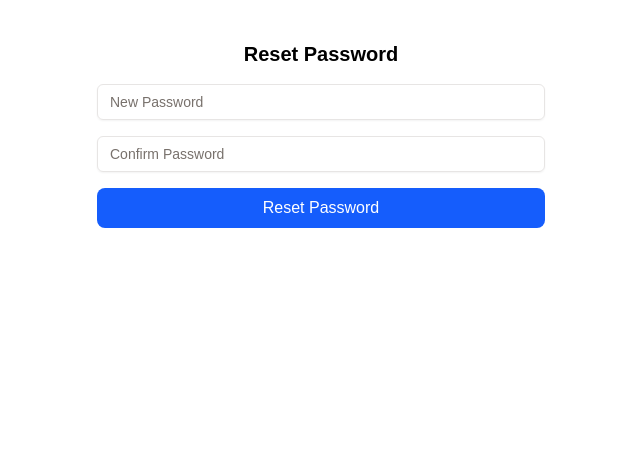
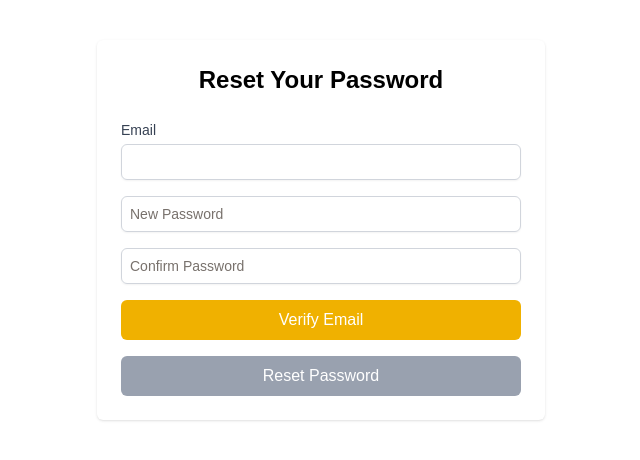
Before and after one commit to rishish2712/ECOM_SUB-, a Next.js app: page /reset-password in a window 1280 px wide. Shown: the top 460 px of the page, without its empty margins (319-959 px from the left). Built offline with nearby package versions, Linux system fonts and the light colour scheme; no server answers; what @next/env, razorpay would draw is missing.

Commit message:
shome changes

```diff
--- a/app/api/request-password-reset/route.ts
+++ b/app/api/request-password-reset/route.ts
@@ -40,8 +40,7 @@ export async function POST(req: Request) {
           <div style="font-family: Arial, sans-serif; text-align: center;">
     <h2>🔒 Reset Your Password</h2>
     <p>Hello,</p>
-    <p>We received a request to reset your password. Use the code below to proceed:</p>
-    <h3 style="color: blue; font-size: 24px;">${resetToken}</h3>
+    <p>We received a request to reset your password.If this is not you then communicate to support team. </p>
     <p>Or click the button below:</p>
     <a href="${process.env.NEXT_PUBLIC_APP_URL}/reset-password?token=${resetToken}"
        style="display: inline-block; padding: 12px 24px; color: white; background-color: #007bff;
--- a/app/api/sendVerificationCode/route.ts
+++ b/app/api/sendVerificationCode/route.ts
@@ -34,7 +34,7 @@ export async function POST(req: Request) {
     return NextResponse.json({ error: 'Email is required' }, { status: 400 });
   }
 
-  console.log(' Current verification codes:', Object.fromEntries(verificationCodes));
+
 
   const transporter = nodemailer.createTransport({
     service: 'gmail',
--- a/app/reset-password/page.tsx
+++ b/app/reset-password/page.tsx
@@ -1,73 +1,129 @@
 "use client";
 
-import { useState } from "react";
-import { useSearchParams, useRouter } from "next/navigation";
+import { useEffect, useState } from "react";
+import { useRouter, useSearchParams } from "next/navigation";
 import { Input } from "@/components/ui/input";
 import { toast } from "react-hot-toast";
 
-export default function ResetPassword() {
+export default function ResetPasswordPage() {
+  const router = useRouter();
   const searchParams = useSearchParams();
-  const router = useRouter();
-  const token = searchParams.get("token"); // Get token from URL
 
+  const [email, setEmail] = useState("");
+  const [isVerified, setIsVerified] = useState(false);
   const [password, setPassword] = useState("");
   const [confirmPassword, setConfirmPassword] = useState("");
-  const [loading, setLoading] = useState(false);
+  const [isSubmitting, setIsSubmitting] = useState(false);
 
-  const handleSubmit = async (e: React.FormEvent) => {
+  // Autofill email from localStorage
+  useEffect(() => {
+    const storedEmail = localStorage.getItem("signupEmail");
+    if (storedEmail) setEmail(storedEmail);
+
+    // Check if user came back from verification
+    if (searchParams.get("verified") === "true") {
+      setIsVerified(true);
+      toast.success("Email verified. You can now reset your password.");
+    }
+  }, [searchParams]);
+
+  const handleResetPassword = async (e: React.FormEvent) => {
     e.preventDefault();
 
     if (password !== confirmPassword) {
-      return toast.error("Passwords do not match.");
+      toast.error("Passwords do not match.");
+      return;
     }
 
-    setLoading(true);
+    setIsSubmitting(true);
     try {
       const res = await fetch("/api/reset-password", {
         method: "POST",
         headers: { "Content-Type": "application/json" },
-        body: JSON.stringify({ token, password }),
+        body: JSON.stringify({ email, password }),
       });
 
       const data = await res.json();
       if (res.ok) {
-        toast.success(data.message);
-        router.push("/sign-in"); // Redirect to login page
+        toast.success("Password reset successfully!");
+        router.push("/sign-in");
       } else {
-        toast.error(data.message);
+        toast.error(data.message || "Failed to reset password.");
       }
-    } catch (error) {
-      console.error("Error:", error);
+    } catch (err) {
       toast.error("Something went wrong.");
     } finally {
-      setLoading(false);
+      setIsSubmitting(false);
     }
   };
 
+  const handleVerifyRedirect = () => {
+    if (!email) {
+      toast.error("Please enter your email.");
+      return;
+    }
+
+    // Save email for verification page
+    localStorage.setItem("signupEmail", email);
+    router.push("/verify"); // redirect to /verify page
+  };
+
   return (
-    <div className="max-w-md mx-auto mt-10">
-      <h2 className="text-center text-xl font-bold mb-4">Reset Password</h2>
-      <div className="space-y-4">
+    <div className="max-w-md mx-auto mt-10 p-6 bg-white shadow rounded-md">
+      <h2 className="text-center text-2xl font-semibold mb-6">Reset Your Password</h2>
+
+      <form onSubmit={handleResetPassword} className="space-y-4">
+        {/* Email */}
+        <div>
+          <label className="block text-sm font-medium text-gray-700">Email</label>
+          <Input
+            type="email"
+            onChange={(e) => setEmail(e.target.value)}
+            className="mt-1 block w-full border border-gray-300 rounded-md p-2"
+          />
+        </div>
+
+        {/* New Password */}
         <Input
           type="password"
           placeholder="New Password"
           value={password}
           onChange={(e) => setPassword(e.target.value)}
+          className="mt-1 block w-full border border-gray-300 rounded-md p-2"
         />
+
+        {/* Confirm Password */}
         <Input
           type="password"
           placeholder="Confirm Password"
           value={confirmPassword}
           onChange={(e) => setConfirmPassword(e.target.value)}
+          className="mt-1 block w-full border border-gray-300 rounded-md p-2"
         />
+
+        {/* Verify Button */}
+        {!isVerified && (
+          <button
+            type="button"
+            onClick={handleVerifyRedirect}
+            className="w-full bg-yellow-500 text-white py-2 px-4 rounded-md hover:bg-yellow-600 transition"
+          >
+            Verify Email
+          </button>
+        )}
+
+        {/* Reset Password Button */}
         <button
-          onClick={handleSubmit}
-          disabled={loading}
-          className="w-full p-2 bg-blue-600 text-white rounded-lg"
+          type="submit"
+          disabled={!isVerified || isSubmitting}
+          className={`w-full py-2 px-4 rounded-md transition ${isVerified
+            ? "bg-blue-600 hover:bg-blue-700 text-white"
+            : "bg-gray-400 text-white cursor-not-allowed"
+            }`}
         >
-          {loading ? "Resetting..." : "Reset Password"}
+          {isSubmitting ? "Resetting..." : "Reset Password"}
         </button>
-      </div>
+      </form>
     </div>
   );
 }
--- a/components/shared/header/user-button.tsx
+++ b/components/shared/header/user-button.tsx
@@ -79,12 +79,16 @@ export default async function UserButton() {
             </DropdownMenuGroup>
             <DropdownMenuLabel>
               <div className='font-normal'>
-                New Customer? <Link href='/sign-up'>Sign up</Link>
+                New Customer? <Link className='hover:text-blue-600' href='/sign-up'>Sign up</Link>
+              </div>
+              <div className='font-normal'>
+
+                <a className="text-blue-700 text-[15px] hover:text-[17px]" href="https://forms.gle/cx3tDbjtzuXdpCTKA" target='_blank'>Register as Seller</a>
               </div>
             </DropdownMenuLabel>
           </DropdownMenuContent>
         )}
       </DropdownMenu>
-    </div>
+    </div >
   )
 }
--- a/lib/actions/product.actions.ts
+++ b/lib/actions/product.actions.ts
@@ -2,8 +2,9 @@ import { PAGE_SIZE } from "../constants";
 import { connectToDatabase } from "../db";
 import Product, { IProduct } from '@/lib/db/models/product.model'
 export async function getAllCategories() {
-    await connectToDatabase();
-    const categories = await Product.find({ isPublished: true }).distinct('category');
+  // await connectToDatabase();
+  // const categories = await Product.find({ isPublished: true }).distinct('category');
+  const categories = ['Home and Decore', 'Lifestyle', 'Health and Wellness', 'Services']
   return categories;
 }
 
--- a/lib/constants.ts
+++ b/lib/constants.ts
@@ -48,8 +48,7 @@ export const AVAILABLE_DELIVERY_DATES = [
   },
 ]
 
-export const SERVER_URL =
-  process.env.NEXT_PUBLIC_SERVER_URL || 'http://loklbiz.com'
+export const SERVER_URL =  process.env.NEXT_PUBLIC_SERVER_URL || 'http://loklbiz.com'
 
 export const SENDER_EMAIL = process.env.SENDER_EMAIL || 'Loklbiz25@gmail.com'
 export const SENDER_NAME = process.env.SENDER_NAME || 'LoklBiz'
--- a/lib/data.ts
+++ b/lib/data.ts
@@ -1089,6 +1089,10 @@ const data: Data = {
       name: 'Help',
       herf: '/page/help',
     },
+    {
+      name: 'Register as Seller',
+      herf: 'https://forms.gle/cx3tDbjtzuXdpCTKA'
+    }
   ],
   carousels: [
     {
@@ -1113,7 +1117,7 @@ const data: Data = {
       isPublished: true,
     },
   ],
-  settings : [],
+  settings: [],
   products,
   users,
   reviews
--- a/lib/utils.ts
+++ b/lib/utils.ts
@@ -40,7 +40,7 @@ export function formatCurrency(amount: number) {
   return CURRENCY_FORMATTER.format(amount)
 }
 
-const NUMBER_FORMATTER = new Intl.NumberFormat('en-US')
+const NUMBER_FORMATTER = new Intl.NumberFormat('en-IN')
 export function formatNumber(number: number) {
   return NUMBER_FORMATTER.format(number)
 }
@@ -190,15 +190,15 @@ export const formatDateTime = (dateString: Date) => {
     hour12: true, // use 12-hour clock (true) or 24-hour clock (false)
   }
   const formattedDateTime: string = new Date(dateString).toLocaleString(
-    'en-US',
+    'en-IN',
     dateTimeOptions
   )
   const formattedDate: string = new Date(dateString).toLocaleString(
-    'en-US',
+    'en-IN',
     dateOptions
   )
   const formattedTime: string = new Date(dateString).toLocaleString(
-    'en-US',
+    'en-IN',
     timeOptions
   )
   return {
```
Also changed, not shown: components/shared/footer.tsx (+31 -52 lines). Lines whose indentation alone changed are shown as unchanged.
